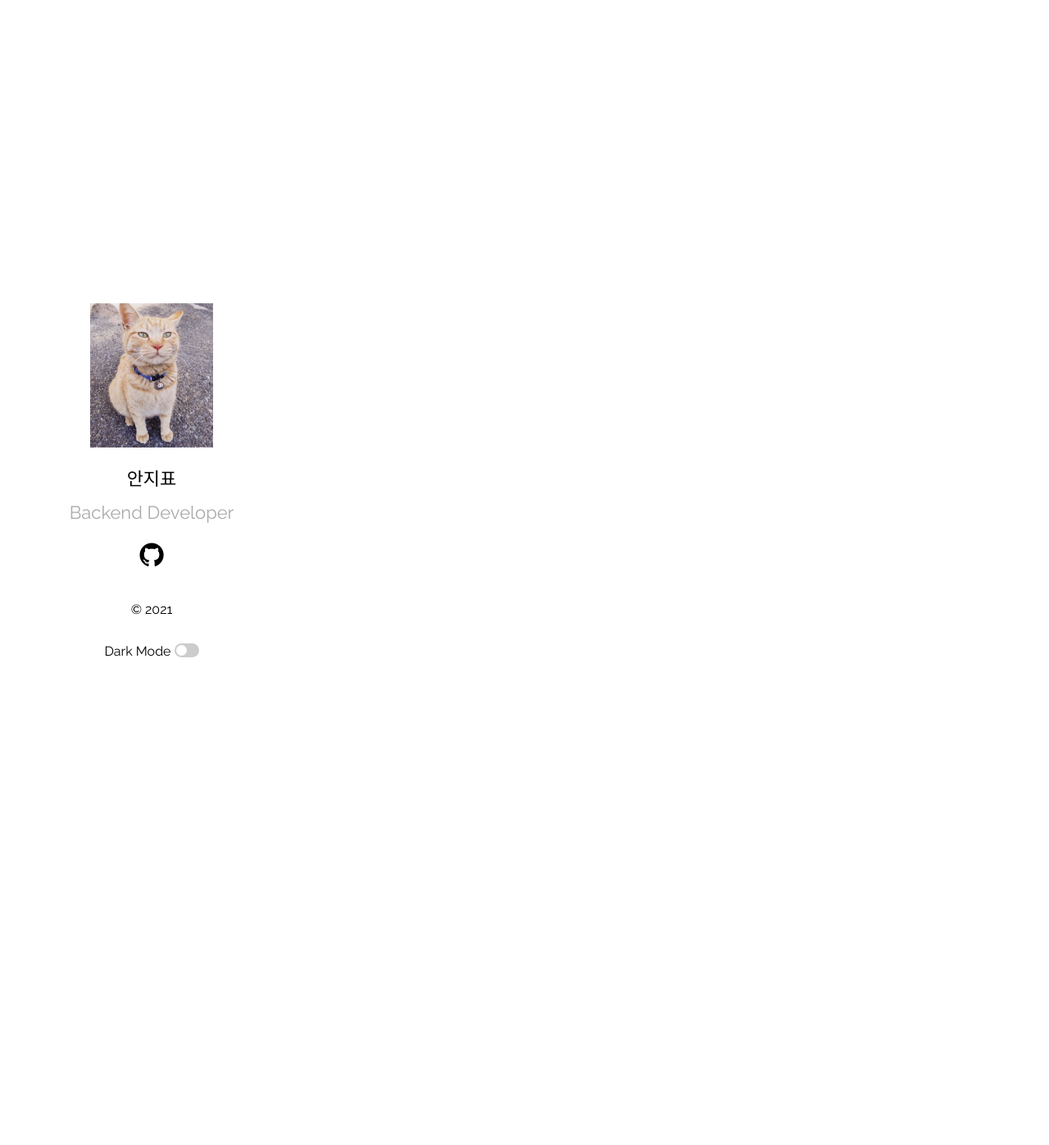
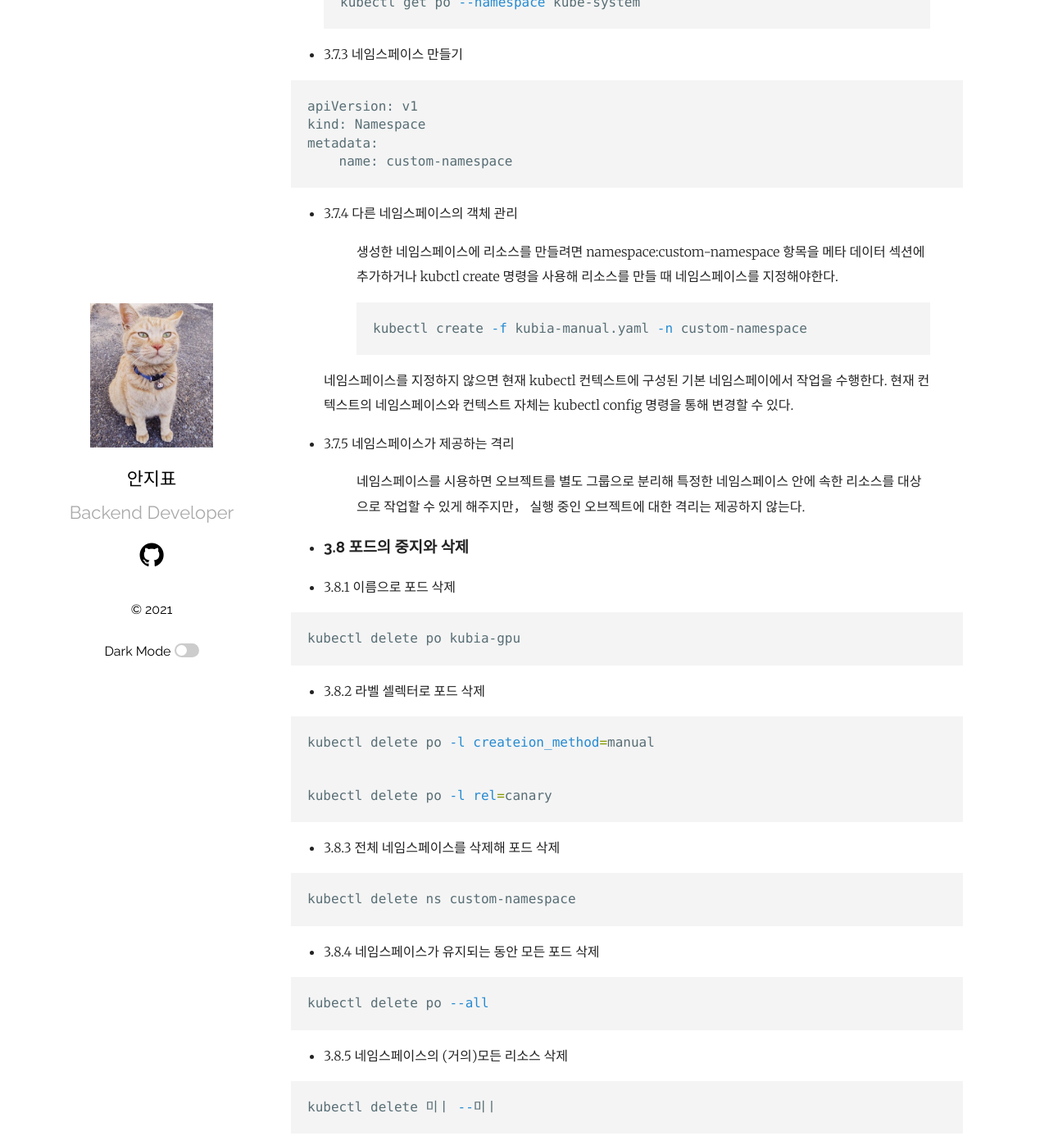
Before and after one commit to ppyong/ppyong.github.io, a Jekyll site: the page built from _posts/2021-09-27-kubernetes-in-action(chapter2~3).md, in a window 1280 px wide and 1400 px high, scrolled down 9731 px. Shown: the top 1397 px of the window at 82% size. Built offline with Jekyll 4.4.1, drawn with Linux system fonts in a browser that asks for light colours; some of the changed text lies outside the part shown.

Commit message:
temp-20210104-1

````diff
--- a/_posts/2021-09-27-kubernetes-in-action(chapter2~3).md
+++ b/_posts/2021-09-27-kubernetes-in-action(chapter2~3).md
@@ -82,7 +82,7 @@ kubectl get po kubia-zxzij -o yaml
 >> - 상태에는 포드의 상태, 각 컨테이너의 설명 및 상태, 포드 내부의 IP 및 그 밖에의 기본 정보 등 실행 중인 포드의 현재 정보가 들어 있다.
 
 - 3.2.2 포드의 간단한 YAML 디스크립터 만들기
->
+
 ```shell
 apiVersion: v1
 kind: Pod
@@ -215,10 +215,25 @@ kubectl get po -l '!env'
 > 포드를 어디로 스케줄링 해야하는지 최소한의 의견을 제시해야 하는 경우가 있다. 정확한 노드를 지정하는 대신 포드를 스케줄링할 위치를 결정하려면 노드 요구 사항을 설명한 후 쿠버네티스가 해당 요구 사항에 맞는 노드를 선택하도록 해야한다.
 
 - 3.5.1 라벨을 사용한 워커 노드 분류
+> 노드를 포함한 몯느 쿠버네티스 객체에 라벨을 붙일 수 있다. 일반적으로 노드에서 제공하는 하드웨어 유형이나 포드 스케쥴링 시 유용한 항목을 지정한 후 라벨을 붙여 노드를 분류한다
 
 - 3.5.2 노드 지정을 위한 포드 스케줄링
 
+```shell
+apiVersion: v1
+kind: Pod
+metadata:
+    name: kubia-gpu
+spec:
+    nodeSelector:
+        gpu: "true"  # 포드를 만들면 스케쥴러는 gpu=true 라벨이 있는 노드 중에서 선택한다
+    containers:
+    - image: luksa/kubia
+      name: kubia
+```
+
 - 3.5.3 하나의 지정된 노드에 스케줄링
+> 각 노드에는 kubernetes.io/hostname 키가 있는 고유한 라벨이 있고 노드의 실제 호스트 이름으로 설정된 값이 있으므로 포드를 정확한 노드로 스케쥴링 할 수도 있다. 그러나 특정 노드로 설정하면 노드가 오프라인인 경우 포드가 예상치 못한 상태가 될 수 있다.
 
 - ### 3.6 포드에 주석 달기
 > 라벨 외에도 포드와 그 밖의 객체에 주석을 넣을 수 있다. 주석은 키/값 쌍이기도 하므로 본질적으로 라벨과 유사하지만 식별 정보를 보유하지는 않는다. 주석을 잘 사용하면 각 포드나 API 객체 설명이 추가되므로 클러스터를 사용하는 모든 사람이 각 객체의 정보를 빠르게 찾을 수 있다.
@@ -227,8 +242,18 @@ kubectl get po -l '!env'
 > 2장에서 리눅스 네임스페이스가 아니며 서로 프로세스를 격리시키는데 사용된다. 쿠버네티스 네임스페이스는 객체 이름의 범위를 제공한다. 단일 네임스페이스 하나에 모든 리소스를 갖는 대신 여러개의 네임스페이스로 분할할 수 있으므로 동일한 리소스 이름을 여러 네임스페이스에서 여러 번 사용할 수 있다.
 
 - 3.7.1 네임스페이스의 필요성
+> 여러 네임스페이스를 사용하면 많은 구성 요소를 포함하는 복잡한 시스템을 더 작은 그룹으로 분할할 수 있다. 또한 멀티 테넌트 환경에서 리소스를 분리하고 리소스를 운영, 개발 및 QA 환경으로 또는 기타 필요한 방식으로 분할하는데 사용할 수 있다.
 
 - 3.7.2 다른 네임스페이스와 네임스페이스의 코드
+> 클러스터에 있는 모든 네임스페이스 나열
+```shell
+kubectl get ns
+```
+
+> 특정 네이스페이스에 속한 객체 확인
+```shell
+kubectl get po --namespace kube-system
+```
 
 - 3.7.3 네임스페이스 만들기
 
@@ -240,5 +265,49 @@ metadata:
 ```
 
 - 3.7.4 다른 네임스페이스의 객체 관리
+> 생성한 네임스페이스에 리소스를 만들려면 namespace:custom-namespace 항목을 메타 데이터 섹션에 추가하거나 kubctl create 명령을 사용해 리소스를 만들 때 네임스페이스를 지정해야한다.
+```shell
+kubectl create -f kubia-manual.yaml -n custom-namespace
+```
+
+> 네임스페이스를 지정하지 않으면 현재 kubectl 컨텍스트에 구성된 기본 네임스페이에서 작업을 수행한다.
+> 현재 컨텍스트의 네임스페이스와 컨텍스트 자체는 kubectl config 명령을 통해 변경할 수 있다.
 
 - 3.7.5 네임스페이스가 제공하는 격리
+> 네임스페이스를 시용하면 오브젝트를 별도 그룹으로 분리해 특정한 네임스페이스 안에 속한 리소스를 대상으로 작업할 수 있게 해주지만， 실행 중인 오브젝트에 대한 격리는 제공하지 않는다.
+
+- ### 3.8 포드의 중지와 삭제
+
+- 3.8.1 이름으로 포드 삭제
+
+```shell
+kubectl delete po kubia-gpu
+```
+
+- 3.8.2 라벨 셀렉터로 포드 삭제
+
+```shell
+kubectl delete po -l createion_method=manual
+```
+
+```shell
+kubectl delete po -l rel=canary
+```
+
+- 3.8.3 전체 네임스페이스를 삭제해 포드 삭제
+
+```shell
+kubectl delete ns custom-namespace
+```
+
+- 3.8.4 네임스페이스가 유지되는 동안 모든 포드 삭제
+
+```shell
+kubectl delete po --all
+```
+
+- 3.8.5 네임스페이스의 (거의)모든 리소스 삭제
+
+```shell
+kubectl delete 미ㅣ --미ㅣ
+```
````
